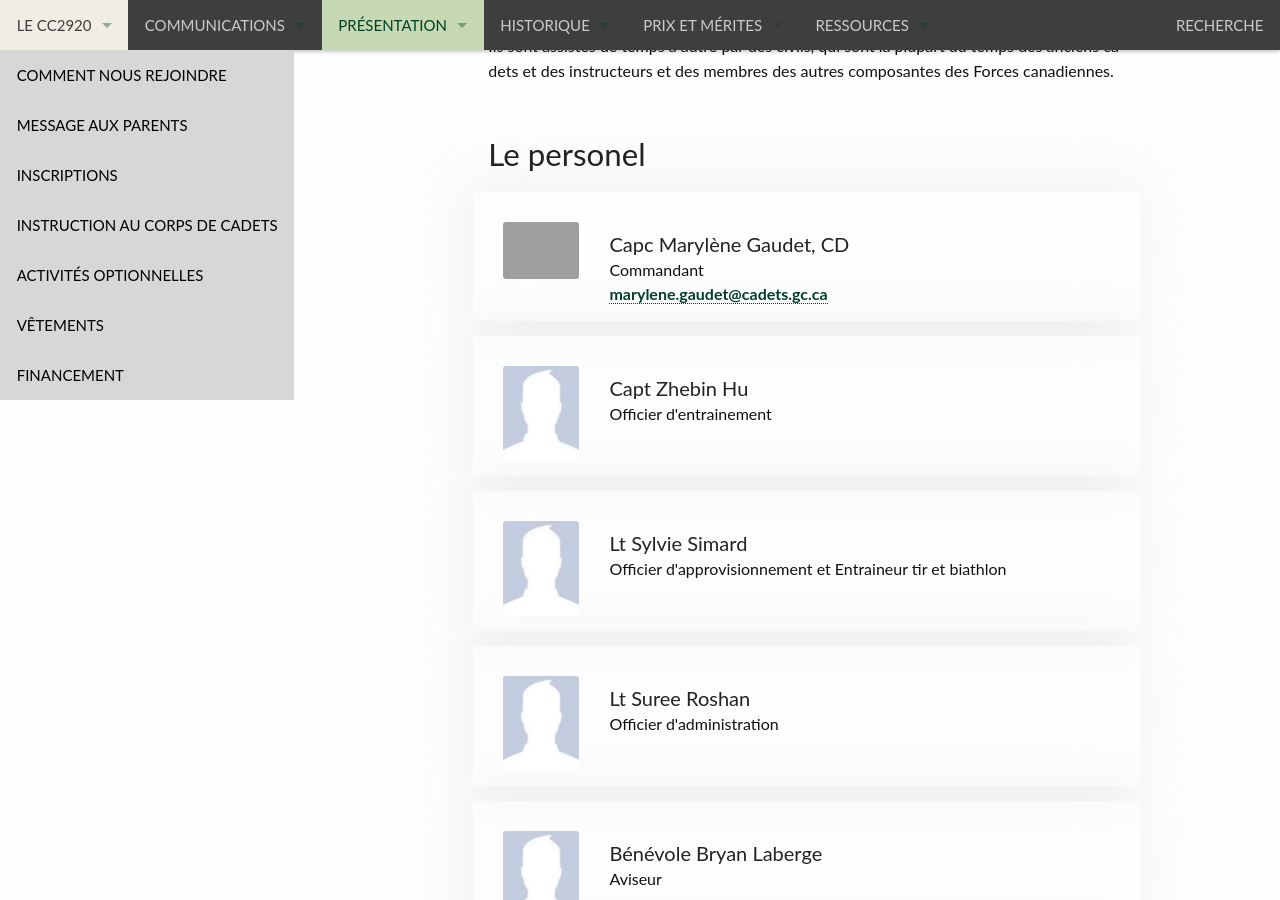
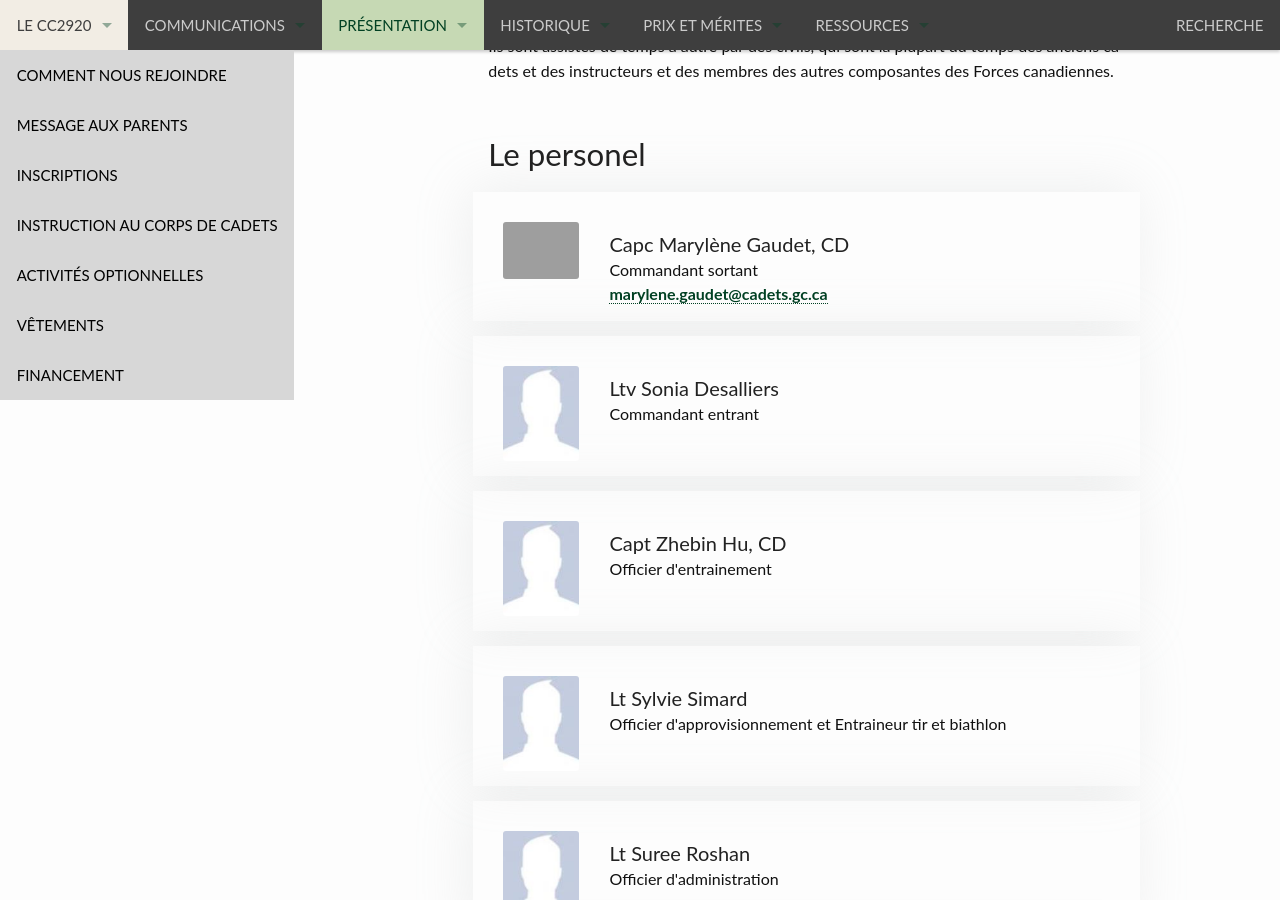
Before and after one commit to CC2920/web, a Jekyll site: the page built from _presentation/personnel.md, in a window 1280 px wide and 900 px high, scrolled down 608 px. Built offline with Jekyll 4.4.1, drawn with Linux system fonts in a browser that asks for light colours.

Commit message:
Update personnel titles and names in personnel.md

```diff
--- a/_presentation/personnel.md
+++ b/_presentation/personnel.md
@@ -5,12 +5,18 @@ le-personnel:
   - personnel:
     picture: /docs/historique/CapcGaudetM.jpg
     name: Capc Marylène Gaudet, CD
-    title: Commandant
+    title: Commandant sortant
     email: marylene.gaudet@cadets.gc.ca
 
   - personnel:
     picture:
-    name: Capt Zhebin Hu
+    name: Ltv Sonia Desalliers
+    title: Commandant entrant
+    email:
+
+  - personnel:
+    picture:
+    name: Capt Zhebin Hu, CD
     title: Officier d'entrainement
     email:
 
```
